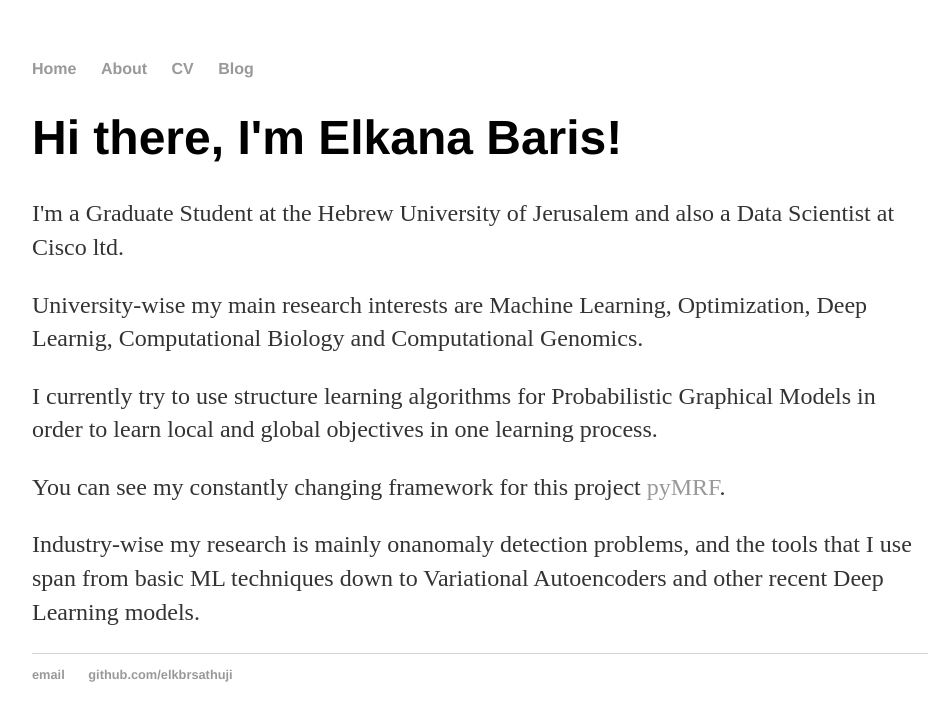
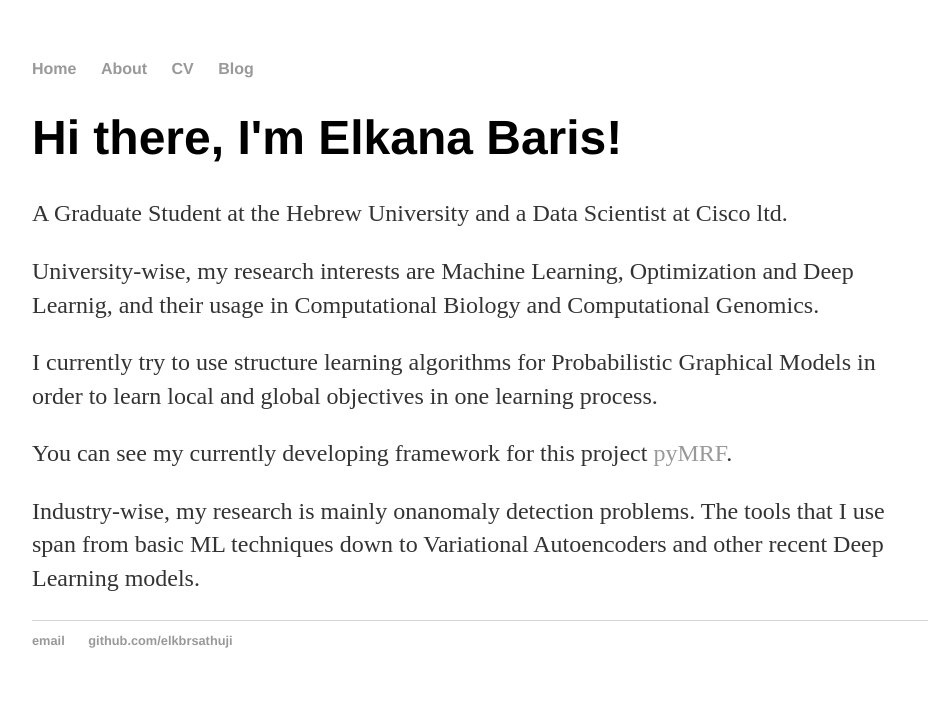
Before and after one commit to elkbrsathuji/elkbrsathuji.github.io, a Jekyll site: the page built from index.html, in a window 1280 px wide. Shown: the top 721 px of the page, without its empty margins (160-1102 px from the left). Built offline with Jekyll 4.4.1, drawn with Linux system fonts in a browser that asks for light colours.

Commit message:
Update index.html

```diff
--- a/index.html
+++ b/index.html
@@ -4,9 +4,12 @@ title: Elkana Baris
 ---
 <div class="blurb">
 <h1>Hi there, I'm Elkana Baris!</h1>
-<p>I'm a Graduate Student at the Hebrew University of Jerusalem and also a Data Scientist at Cisco ltd.</p>
-<p>University-wise my main research interests are Machine Learning, Optimization, Deep Learnig, Computational Biology and Computational Genomics.</p>
-<p>I currently try to use structure learning algorithms for Probabilistic Graphical Models in order to learn local and global objectives in one learning process.</p>
-<p>You can see my constantly changing framework for this project <a href="https://github.com/elkbrsathuji/pyMRF">pyMRF</a>.</p>
-<p>Industry-wise my research is mainly onanomaly detection problems, and the tools that I use span from basic ML techniques down to Variational Autoencoders and other recent Deep Learning models.</p>
+<p>A Graduate Student at the Hebrew University and a Data Scientist at Cisco ltd.</p>
+<p>University-wise, my research interests are Machine Learning, Optimization and Deep Learnig,
+and their usage in Computational Biology and Computational Genomics.</p>
+<p>I currently try to use structure learning algorithms for Probabilistic Graphical Models
+in order to learn local and global objectives in one learning process.</p>
+<p>You can see my currently developing framework for this project <a href="https://github.com/elkbrsathuji/pyMRF">pyMRF</a>.</p>
+<p>Industry-wise, my research is mainly onanomaly detection problems.
+The tools that I use span from basic ML techniques down to Variational Autoencoders and other recent Deep Learning models.</p>
 </div><!-- /.blurb -->
```
